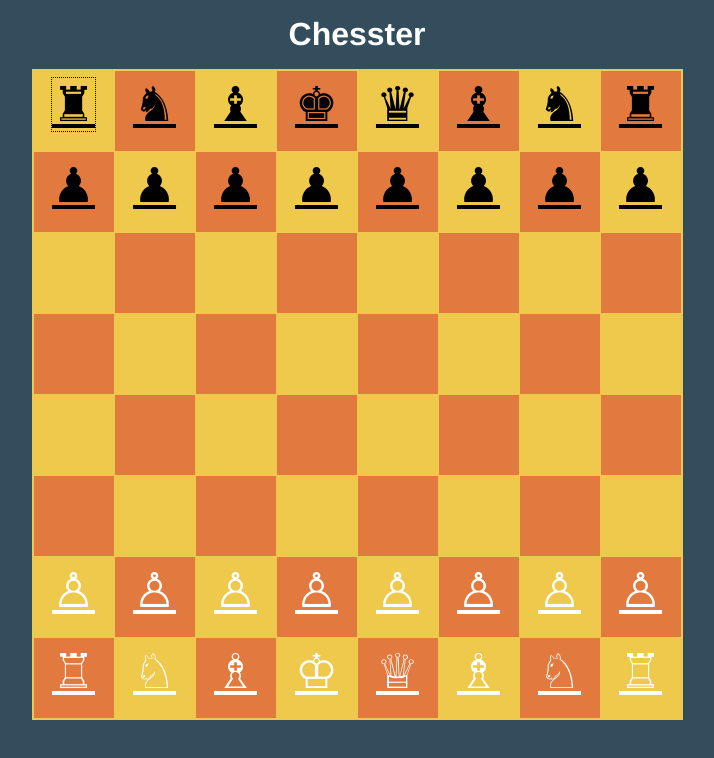
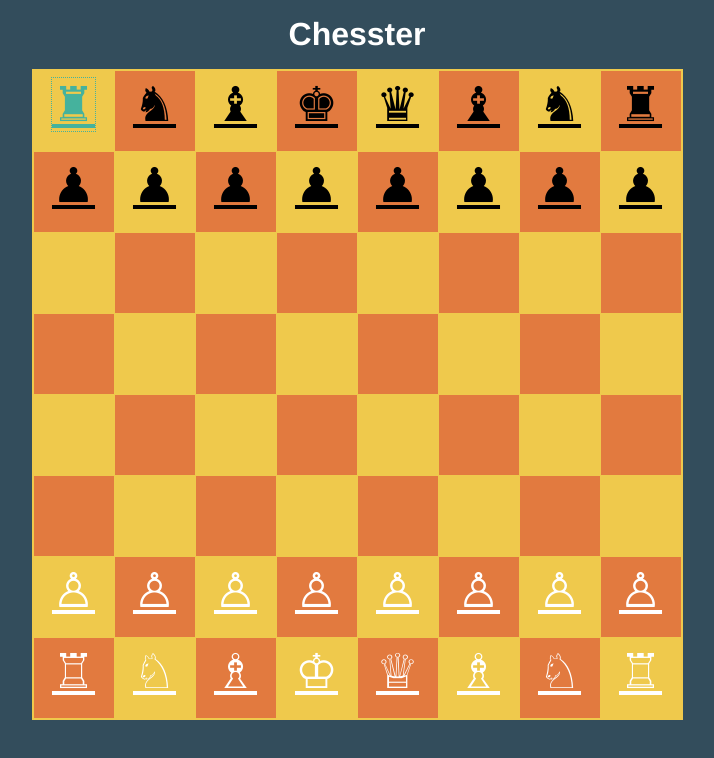
Before and after one commit to grillorafael/chess-ter, a plain HTML site: page index.html in a window 1280 px wide. Both pictures are taken after a click on the link 356 px from the left and 104 px from the top of the page. Shown: the whole page, without its empty margins (283-997 px from the left). Drawn offline with nearby package versions, Linux system fonts and the light colour scheme.

Commit message:
refatorando e adicionando seleção de peças

```diff
--- a/css/main.css
+++ b/css/main.css
@@ -198,6 +198,10 @@ nav a:hover {
 
   .piece {
     font-size: 3em;
+  }
+
+  .piece.selected {
+    color: #45B29D;
   }
 
   a[class*='white'] {
--- a/js/main.js
+++ b/js/main.js
@@ -1,8 +1,7 @@
-var Chess;
-
-Chess = (function() {
 function Chess() {
-    this.table = [
+  _self = this;
+  _self.selectedPiece = null;
+  _self.table = [
     ['T', 'N', 'B', 'Q', 'K', 'B', 'N', 'T'],
     ['P', 'P', 'P', 'P', 'P', 'P', 'P', 'P'],
     ['', '', '', '', '', '', '', ''],
@@ -12,11 +11,21 @@ Chess = (function() {
     ['p', 'p', 'p', 'p', 'p', 'p', 'p', 'p'],
     ['t', 'n', 'b', 'q', 'k', 'b', 'n', 't']
   ];
+
+  _self.handlePieceClick = function(e) {
+    if(_self.selectedPiece == null) {
+      $(this).addClass('selected');
+      _self.selectedPiece = $(this);
+    }
+    else if($(this).is(_self.selectedPiece)) {
+      $(this).removeClass('selected');
+      _self.selectedPiece = null;
     }
 
-  return Chess;
+    return false;
+  }
 
-})();
-
+  $('.piece').click(_self.handlePieceClick);
+};
 
 var chess = new Chess();
```
Lines whose indentation alone changed are shown as unchanged.
